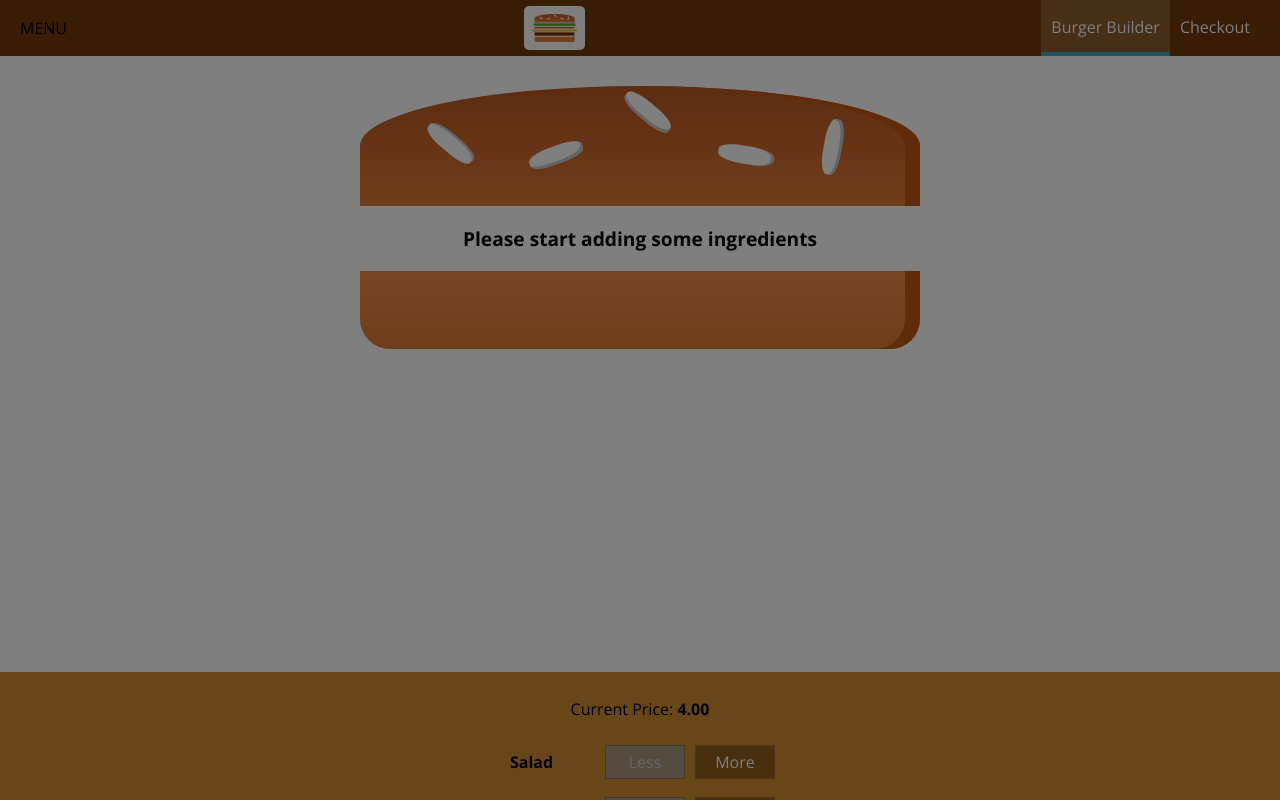
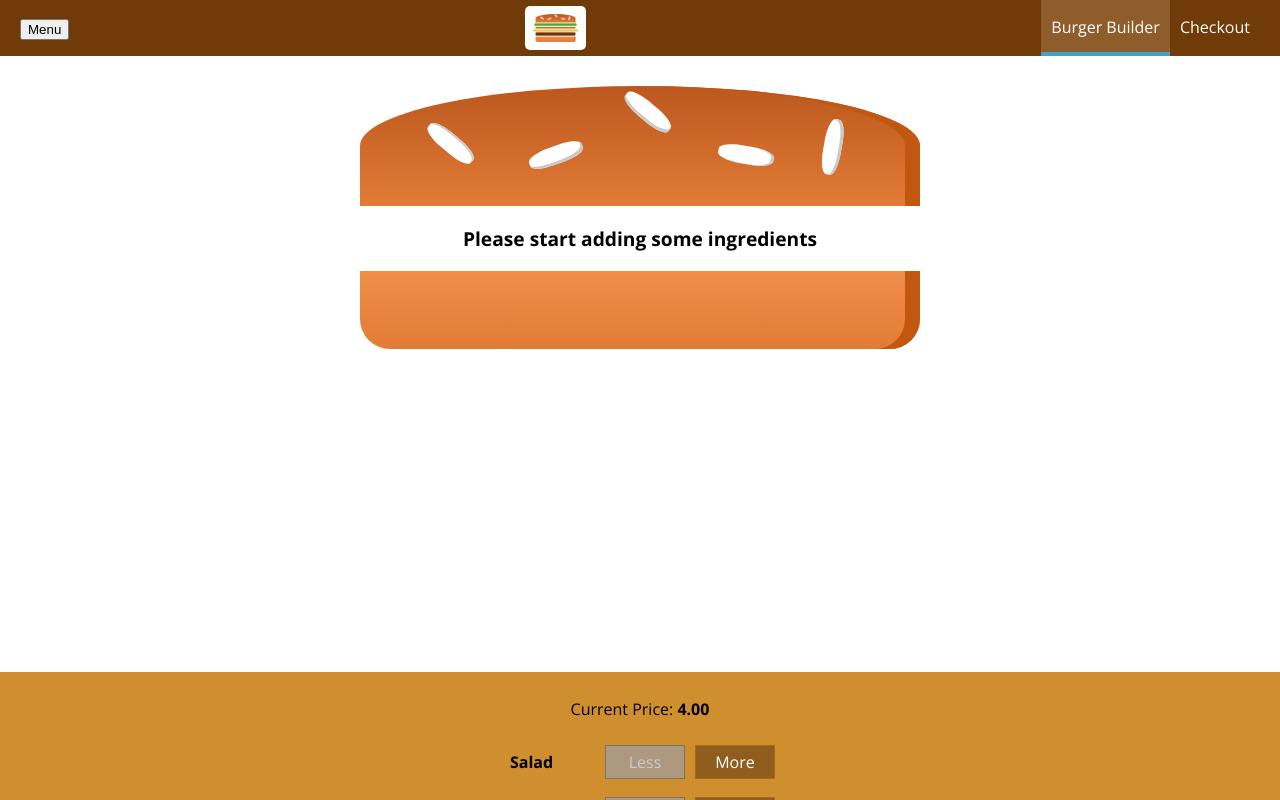
Before and after one commit to nwkwok/React, a React (Create React App) app in the folder burger-builder/: page / in a window 1280 px wide. Shown: the top 800 px of the page. Built offline with nearby package versions, Linux system fonts and the light colour scheme.

Commit message:
make sidebar toggle

```diff
--- /dev/null
+++ b/burger-builder/src/components/Navigation/Toolbar/MenuButton/MenuButton.js
@@ -0,0 +1,11 @@
+import React from 'react';
+
+const MenuButton = (props) => (
+
+    <div>
+        <button onClick={props.clicked}>{props.children}</button>
+    </div>
+
+)
+
+export default MenuButton;
--- a/burger-builder/src/components/Navigation/Toolbar/Toolbar.js
+++ b/burger-builder/src/components/Navigation/Toolbar/Toolbar.js
@@ -2,10 +2,11 @@ import React from 'react'
 import classes from './Toolbar.module.css'
 import Logo from '../../Logo/Logo'
 import NavigationItems from '../NavigationItems/NavigationItems'
+import MenuButton from './MenuButton/MenuButton'
 
-const Toolbar = () => (
+const Toolbar = (props) => (
     <header className={classes.Toolbar}>
-        <div>MENU</div>
+        <MenuButton clicked={props.openSideBar}>Menu</MenuButton>
         <div className={classes.Logo}>
         <Logo />
         </div>
--- a/burger-builder/src/components/layouts/Layout.js
+++ b/burger-builder/src/components/layouts/Layout.js
@@ -7,17 +7,22 @@ import SideDrawer from '../Navigation/SideDrawer/SideDrawer'
 
 class Layout extends Component {
     state = {
-        showSideDrawer: true
+        showSideDrawer: false
     }
 
     sideDrawerClosedHandler = () => {
         this.setState({showSideDrawer:false});
     }
 
+    sideDrawerOpenHandler = () => {
+        this.setState({showSideDrawer:true});
+    }
+
     render (){
         return (
         <Aux>
-            <Toolbar />
+            <Toolbar
+                openSideBar={this.sideDrawerOpenHandler}/>
             <SideDrawer
                 open={this.state.showSideDrawer}
                 closed={this.sideDrawerClosedHandler} />
```
Also changed, not shown: burger-builder/src/components/Navigation/Toolbar/MenuButton/MenuButton.module.css (added).
